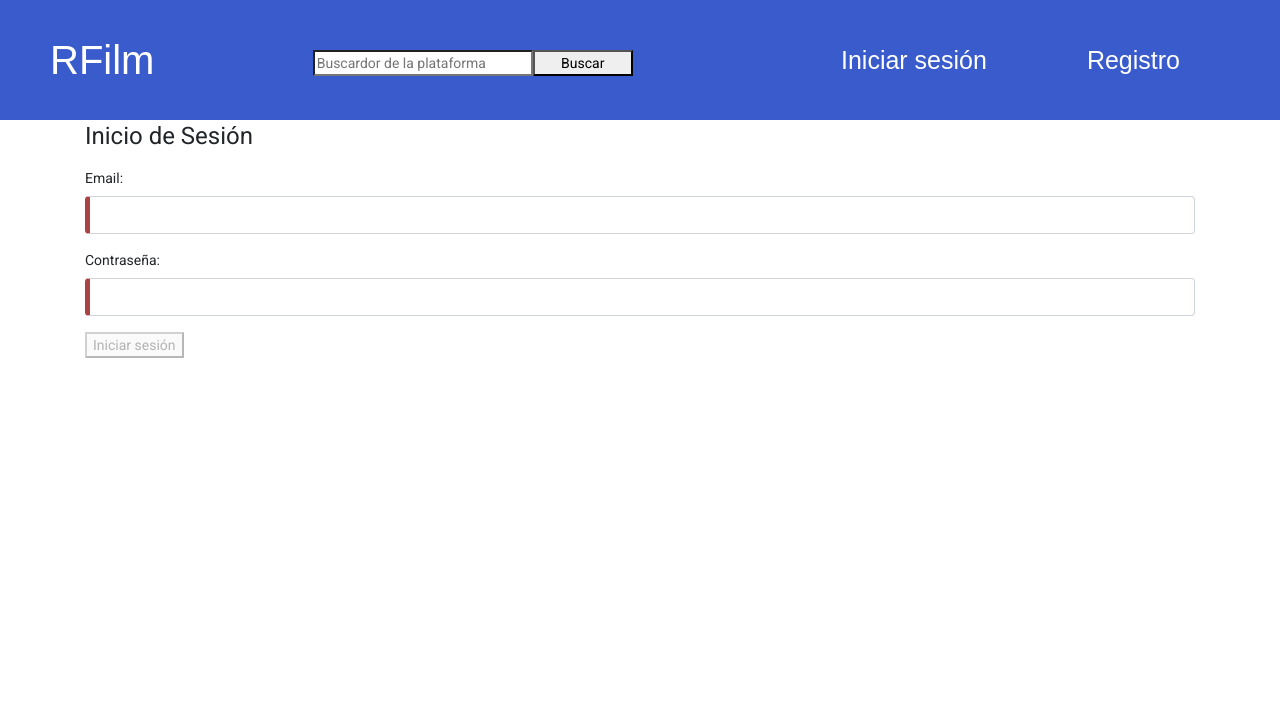
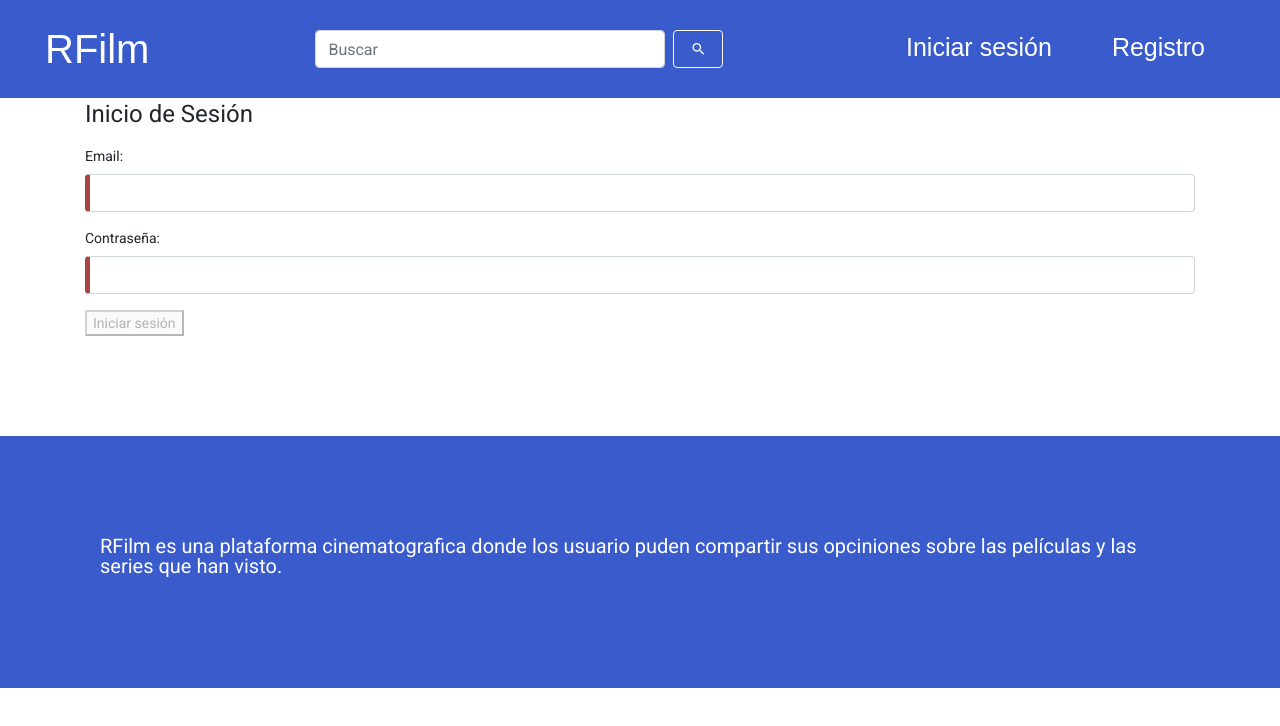
Before and after one commit to MzSergioMartin77/TFG-Front, an Angular app in the folder angular-tfg/: page /login in a window 1280 px wide. Shown: the top 726 px of the page. Built offline with nearby package versions, Linux system fonts and the light colour scheme.

Commit message:
Cambios en la interfaz del menu y de la página del usuario

```diff
--- a/angular-tfg/src/app/app.component.html
+++ b/angular-tfg/src/app/app.component.html
@@ -1,16 +1,31 @@
-<div class="menu">
-  <a routerLink='/' id="nombre">RFilm</a>
-  <div>
-    <input id="titulo" name="titulo" [formControl]="titulo" placeholder="Buscardor de la plataforma" type="search">
-    <button routerLink='/buscar/{{titulo.value}}'>Buscar</button>
+<div class="navbar navbar-expand-lg">
+  <div class="container-fluid">
+    <a class="navbar-brand" routerLink='/' id="nombre">RFilm</a>
+    <button class="navbar-toggler" type="button" data-toggle="collapse" data-target="#navbarSupportedContent" aria-controls="navbarSupportedContent" aria-expanded="false" aria-label="Toggle navigation">
+      <span class="material-icons menu">menu</span>
+    </button>
+    <div class="collapse navbar-collapse" id="navbarSupportedContent">
+      <form class="form-inline my-2 my-lg-0">
+        <input class="form-control mr-sm-2"  id="titulo" name="titulo" [formControl]="titulo" placeholder="Buscar" type="search">
+        <button class="btn btn-outline-light my-2 my-sm-0 material-icons buscar" routerLink='/buscar/{{titulo.value}}'>search</button>
+      </form>
+      <div  *ngIf='!identidad'>
+        <ul class="navbar-nav mr-auto">
+          <li class="nav-item">
+            <a routerLink='/login'>Iniciar sesión</a>
+          </li>
+          <li class="nav-item">
+            <a routerLink='/registro'>Registro</a>
+          </li>
+        </ul>
+      </div>
+    </div>
   </div>
-  <div class="sesion" *ngIf='!identidad'>
-    <a routerLink='/login'>Iniciar sesión</a>
-    <a routerLink='/registro'>Registro</a>
-  </div>
+
+
   <div class="usuario" *ngIf="identidad">
     <img *ngIf="identidad.imagen != null" src="{{url+'getImagen/'+identidad.imagen}}" alt="Imagen del usuario">
-    <mat-accordion>
+    <!-- <mat-accordion>
       <mat-expansion-panel>
         <mat-expansion-panel-header>
           <mat-panel-title>
@@ -26,9 +41,16 @@
           </a>
         </mat-list>
       </mat-expansion-panel>
-    </mat-accordion>
+    </mat-accordion> -->
 
   </div>
 </div>
 
 <router-outlet></router-outlet>
+
+<div class="footer">
+  <p>
+    RFilm es una plataforma cinematografica donde los usuario puden compartir sus opciniones sobre las películas y
+    las series que han visto.
+  </p>
+</div>
--- a/angular-tfg/src/app/app.component.scss
+++ b/angular-tfg/src/app/app.component.scss
@@ -1,28 +1,40 @@
-.menu{
+.navbar{
     background: #0f38c0d2;
-    padding: 50px;
-    display: flex;
-    justify-content: space-between;
-    height: 120px;
+    padding: 30px;
 }
 
-.menu a  {
+.navbar-brand{
+    padding-right: 130px;
+}
+
+.navbar-collapse{
+    justify-content: space-between;
+    margin-left: 20px;
+}
+
+.navbar a  {
     text-decoration: none;
     font-family: 'Acme', sans-serif;
     font-size: 25px;
     color: white;
 }
 
-.menu input {
-    width: 220px;
+.menu{
+    color: white;
+    font-size: 35px;
 }
 
-.menu button {
-    width: 100px;
+.buscar{
+    width: 50px;
 }
 
-.titulo {
-    text-align: left;
+#titulo{
+    width: 350px;
+}
+
+.nav-item{
+    margin-right: 30px;
+    margin-left: 30px;
 }
 
 .sesion a{
@@ -51,3 +63,13 @@
 #nombre {
     font-size: 40px;
 }
+
+.footer{
+    background: #0f38c0d2;
+    margin-top: 100px;
+    padding: 100px;
+}
+
+.footer p{
+    color: white;
+}
--- a/angular-tfg/src/app/perfil/perfil.component.html
+++ b/angular-tfg/src/app/perfil/perfil.component.html
@@ -2,10 +2,10 @@
     <h1>Bienvenido {{usuario.nombre}}</h1>
     <p> Nick: {{usuario.nick}}</p>
     <div *ngIf="usuario.imagen == null; else imagenUsuario">
-        <img src="../../assets/perfil.png" alt="No sale">
+        <img class="img-thumbnail" src="../../assets/perfil.png" alt="No sale">
     </div>
     <div #imagenUsuario>
-        <img src="{{url+'getImagen/'+usuario.imagen}}" alt="Imagen del usuario">
+        <img class="rounded" src="{{url+'getImagen/'+usuario.imagen}}" alt="Imagen del usuario">
     </div>
     <button routerLink='/updatePerfil/{{usuario._id}}'>Modificar Perfil</button>
     <p>Email: {{usuario.email}}</p>
--- a/angular-tfg/src/app/perfil/perfil.component.scss
+++ b/angular-tfg/src/app/perfil/perfil.component.scss
@@ -2,6 +2,12 @@
     margin-left: 25px;
     margin-right: 25px;
 }
+
+.rounded{
+    width: 250px;
+    height: 200px;
+}
+
 .critica ul{
     display: flex;
     margin: 10px;
--- a/angular-tfg/src/app/update-perfil/update-perfil.component.html
+++ b/angular-tfg/src/app/update-perfil/update-perfil.component.html
@@ -92,7 +92,7 @@
         </div>
         <div class="form-group">
             <label>Imagen de perfil</label>
-            <input type="file" name="imagen" id="imagen" formControlName="imagen" (change)="fileChangeEvent($event)">
+            <input type="file" name="imagen" id="imagen" (change)="fileChangeEvent($event)">
         </div>
         <button type="submit" [disabled]="!registroForm.valid">Actualizar</button>
     </form>
--- a/angular-tfg/src/app/usuario/usuario.component.html
+++ b/angular-tfg/src/app/usuario/usuario.component.html
@@ -1,9 +1,16 @@
 <div class="container" *ngIf="usuario">
+    <div class="row">
+        <div class="col-sm-3">
+            <div *ngIf="usuario.imagen == null; else imagenUsuario">
+                <img class="img-thumbnail" src="../../assets/perfil.png" alt="No sale">
+            </div>
+            <div #imagenUsuario>
+                <img class="img-thumbnail" src="{{url+'getImagen/'+usuario.imagen}}" alt="Imagen del usuario">
+            </div>
+        </div>
+        <div class="col-sm-4">
             <h1>Nombre: {{usuario.nombre}}</h1>
             <p> Nick: {{usuario.nick}}</p>
-    <div *ngIf="usuario.imagen == null">
-        <img src="../../assets/perfil.png" alt="No sale">
-    </div>
             <p>Descripción: {{usuario.descripcion}}</p>
             <div *ngIf="status == 'noSeguido'">
                 <button (click)=seguirUsuario()>Seguir</button>
@@ -11,18 +18,27 @@
             <div *ngIf="status == 'seguido'">
                 <button (click)=dejarSeguir()>Dejar de seguir</button>
             </div>
+        </div>
+    </div>
         <div class="critica">
             <h2>Crítica de películas: </h2>
+            <p *ngIf="usuario.peliculas.lenght == 0">
+                El usuario no tiene ninguna película evaluada
+            </p>
             <ul>
                 <li *ngFor="let pelicula of usuario.peliculas">
                     <h3 routerLink='/pelicula/{{pelicula.pelicula}}'>{{pelicula.titulo}}</h3>
                     <p>{{pelicula.nota}}</p>
-                <img routerLink='/pelicula/{{pelicula.pelicula}}' src="{{pelicula.imagen}}" alt="Imagen de la película">
+                    <img routerLink='/pelicula/{{pelicula.pelicula}}' src="{{pelicula.imagen}}"
+                        alt="Imagen de la película">
                 </li>
             </ul>
         </div>
         <div class="critica">
             <h2>Críticas de series</h2>
+            <p *ngIf="usuario.series == null">
+                El usuario no tiene ninguna serie evaluada
+            </p>
             <ul>
                 <li *ngFor="let serie of usuario.series">
                     <h3 routerLink='/serie/{{serie.serie}}'>{{serie.titulo}}</h3>
--- a/angular-tfg/src/app/usuario/usuario.component.scss
+++ b/angular-tfg/src/app/usuario/usuario.component.scss
@@ -1,7 +1,14 @@
 .container{
     margin-left: 25px;
     margin-right: 25px;
+    margin-top: 35px;
 }
+
+.rounded{
+    width: 250px;
+    height: 200px;
+}
+
 .critica ul{
     display: flex;
     margin: 10px;
@@ -13,8 +20,9 @@
 
 .critica ul li{
     list-style: none;
-    margin-right: 30px;
+    margin-right: 10px;
     padding: 10px;
+    padding-right: 20px;
 }
 
 .critica img{
--- a/angular-tfg/src/app/usuario/usuario.component.ts
+++ b/angular-tfg/src/app/usuario/usuario.component.ts
@@ -17,6 +17,7 @@ export class UsuarioComponent implements OnInit {
   public status: String;
   public token: String;
   public identidad;
+  public url = 'http://localhost:3700/';
 
   constructor(
     private _usuarioService: UsuarioService,
--- a/angular-tfg/src/styles.scss
+++ b/angular-tfg/src/styles.scss
@@ -36,4 +36,4 @@ $angular-tfg-theme: mat-light-theme((
 /* You can add global styles to this file, and also import other style files */
 
 html, body { height: 100%; }
-body { margin: 0; font-family: Roboto, "Helvetica Neue", sans-serif; }
+body { margin-left: 0; font-family: Roboto, "Helvetica Neue", sans-serif; }
```
Also changed, not shown: angular-tfg/src/app/update-perfil/update-perfil.component.ts (+14 -12 lines). Lines whose indentation alone changed are shown as unchanged.
